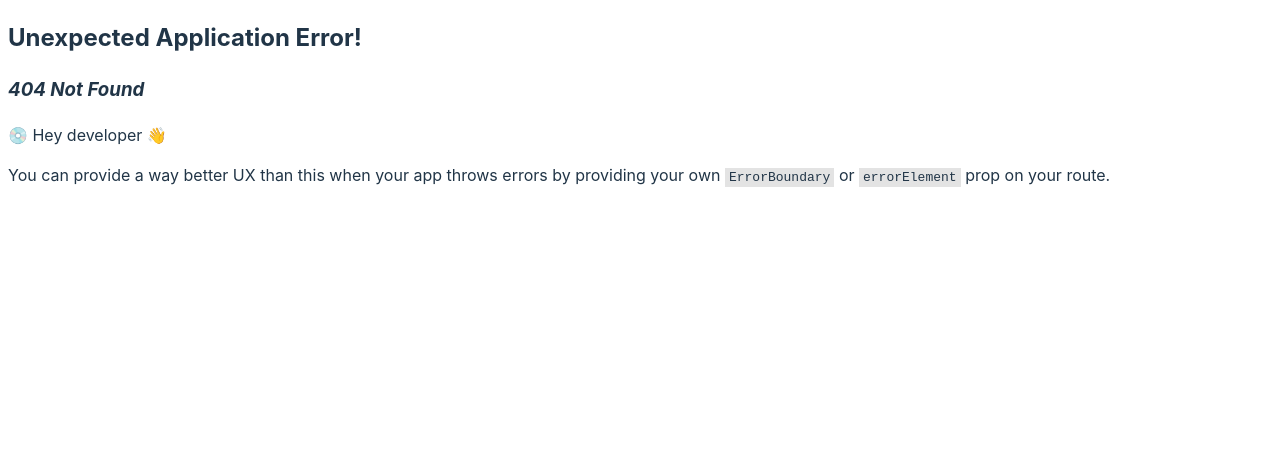
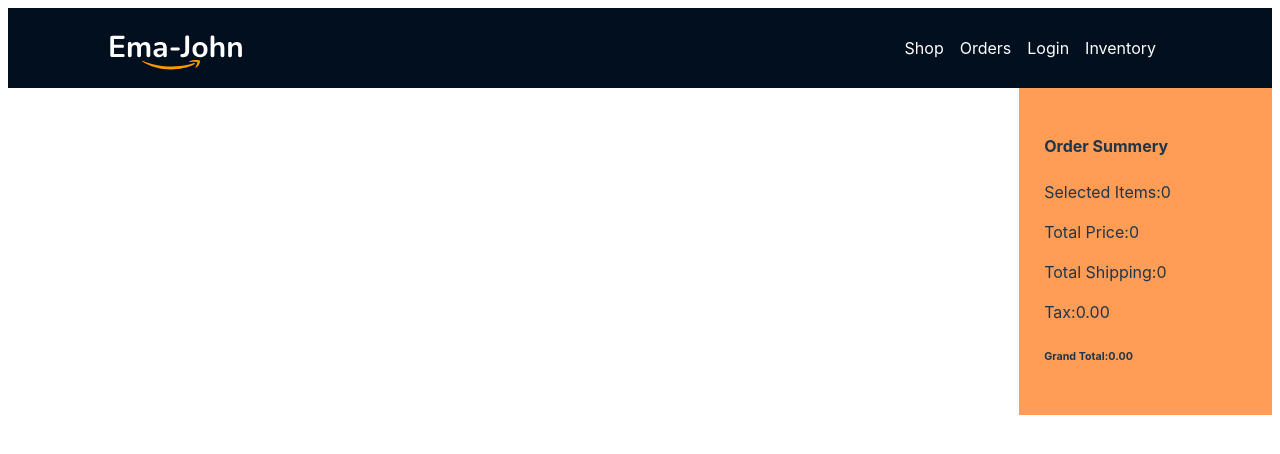
Before and after one commit to IbrahimDev007/emajohn_react, a React (Vite) app: page /orders in a window 1280 px wide. Before the commit this address had no page. Shown: the top 454 px of the page. Built offline with nearby package versions, Linux system fonts and the light colour scheme.

Commit message:
share content two component from local storage and loder and added rivew item

```diff
--- a/src/Components/Header/Heder.jsx
+++ b/src/Components/Header/Heder.jsx
@@ -1,15 +1,16 @@
 import React from "react";
 import "./Heder.css";
 import logo from "../../images/Logo.svg";
+import { Link } from "react-router-dom";
 const Heder = () => {
 	return (
 		<div className="header">
 			<img src={logo} alt="" />
 			<nav>
-            <a href="/Shop">Shop</a>
-			<a href="/Order">Order</a>
-			<a href="/Login">Login</a>
-			<a href="/Inventory">Inventory</a>
+            <Link to="/">Shop</Link>
+			<Link to="/Orders">Orders</Link>
+			<Link to="/Login">Login</Link>
+			<Link to="/Inventory">Inventory</Link>
             </nav>
 		</div>
 	);
--- /dev/null
+++ b/src/Components/Inventory/Inventory.jsx
@@ -0,0 +1,11 @@
+import React from 'react';
+
+const Inventory = () => {
+    return (
+        <div>
+            inventory page
+        </div>
+    );
+};
+
+export default Inventory;
--- /dev/null
+++ b/src/Components/Login/Login.jsx
@@ -0,0 +1,11 @@
+import React from 'react';
+
+const Login = () => {
+    return (
+        <div>
+            Login page
+        </div>
+    );
+};
+
+export default Login;
--- /dev/null
+++ b/src/Components/Orders/Orders.jsx
@@ -0,0 +1,25 @@
+import React from "react";
+import { useLoaderData } from "react-router-dom";
+import Cart from "../Cart/Cart";
+import RivewItem from "../RivewItem/RivewItem";
+
+const Orders = () => {
+ const cart=useLoaderData()
+
+
+	return (
+		<div className="shop-container">
+			<div className="product-container" >
+				{
+                   cart.map(product=><RivewItem product={product} key={product.id}/>)
+                }
+			</div>
+            <div className="cart-container">
+                <Cart cart={cart}/>
+
+            </div>
+		</div>
+	);
+};
+
+export default Orders;
--- /dev/null
+++ b/src/Components/RivewItem/RivewItem.jsx
@@ -0,0 +1,12 @@
+import React from 'react';
+
+const RivewItem = ({product}) => {
+    console.log(product)
+    return (
+        <div>
+
+        </div>
+    );
+};
+
+export default RivewItem;
--- /dev/null
+++ b/src/Loder/CartLoder.js
@@ -0,0 +1,21 @@
+import { getShoppingCart } from "../../public/utilities/fakedb";
+
+const cartProductsLoader = async () => {
+    const loadedProducts = await fetch('products.json');
+    const products = await loadedProducts.json();
+    // if cart data in database must use async
+    const storecart = getShoppingCart();
+    const savedCart = []
+    for (const id in storecart) {
+        const addedProduct = products.find(pd => pd.id === id)
+        if (addedProduct) {
+            const quantity = storecart[id];
+            addedProduct.quantity = quantity;
+            savedCart.push(addedProduct)
+        }
+    }
+    return savedCart;
+
+}
+
+export default cartProductsLoader
--- a/src/main.jsx
+++ b/src/main.jsx
@@ -1,24 +1,43 @@
-import React from 'react'
-import ReactDOM from 'react-dom/client'
-import { createBrowserRouter, RouterProvider } from 'react-router-dom'
-import App from './App'
-import Shop from './Components/Shop/Shop'
-import './index.css'
+import React from "react";
+import ReactDOM from "react-dom/client";
+import { createBrowserRouter, RouterProvider } from "react-router-dom";
+import Inventory from "./Components/Inventory/Inventory";
+import Home from "./Components/Layout/Home";
+import Login from "./Components/Login/Login";
+import Orders from "./Components/Orders/Orders";
+import Shop from "./Components/Shop/Shop";
+import "./index.css";
+import CartLoder from "./Loder/CartLoder";
 
+const router = createBrowserRouter([
+	{
+		path: "/",
+		element: <Home />,
+		children: [
+			{
+				path: "/",
+				element: <Shop />,
+			},
+			{
+				path: "orders",
+				element: <Orders />,
+        loader:CartLoder
+			},
+			{
+				path: "inventory",
+				element: <Inventory />,
+			},
+			{
+				path: "login",
+				element: <Login />,
+			},
 
-const router=createBrowserRouter([
-  {
-    path:'/',
-    element:<App/>,
-    children:[{
-      path:'/',
-      element:<Shop/>
-    }]
-  }
-])
+		],
+	},
+]);
 
-ReactDOM.createRoot(document.getElementById('root')).render(
-  <React.StrictMode>
-   <RouterProvider router={router}/>
-  </React.StrictMode>,
-)
+ReactDOM.createRoot(document.getElementById("root")).render(
+	<React.StrictMode>
+		<RouterProvider router={router} />
+	</React.StrictMode>
+);
```
Also changed, not shown: src/Components/Orders/Orders.css (added).
